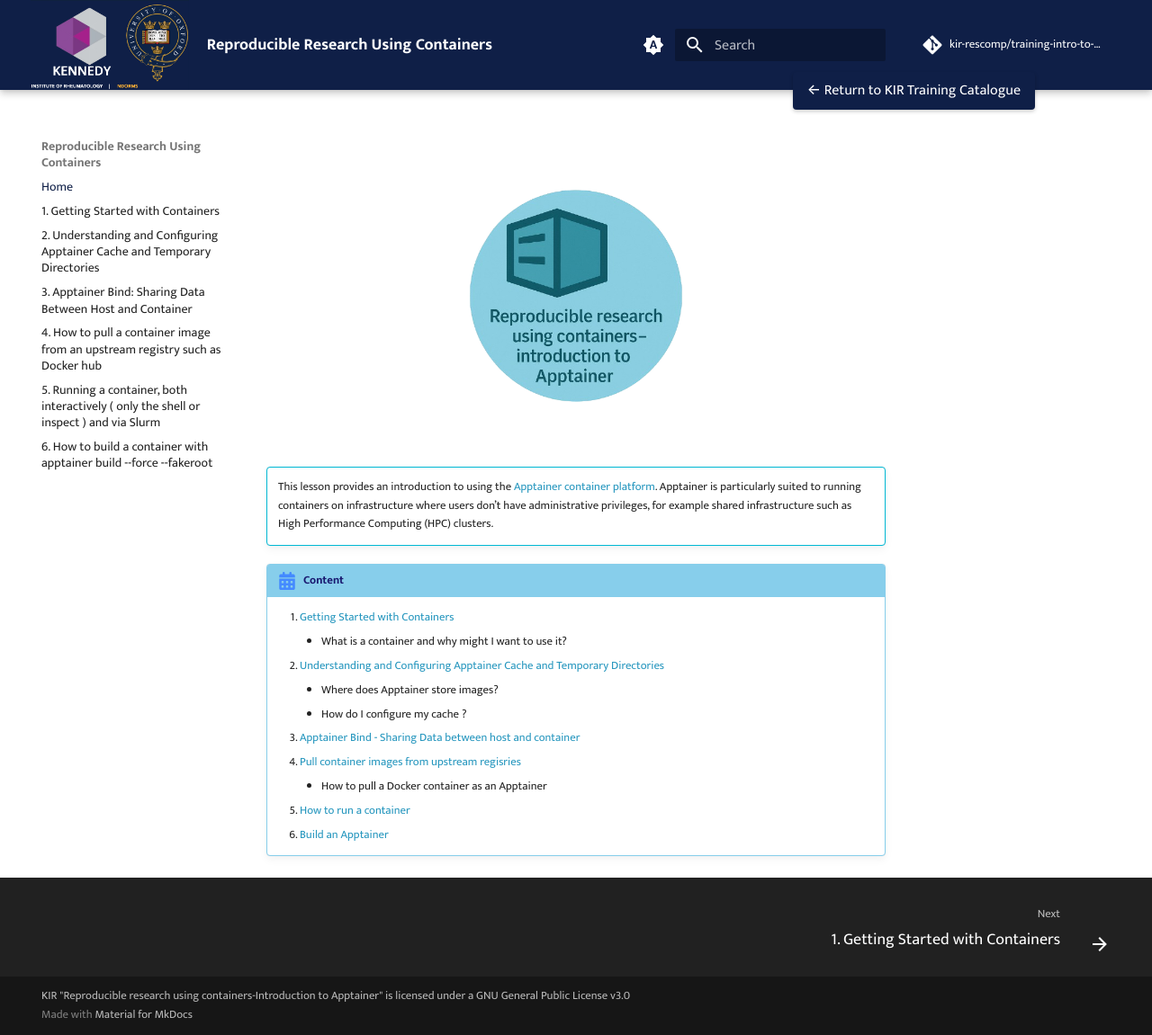
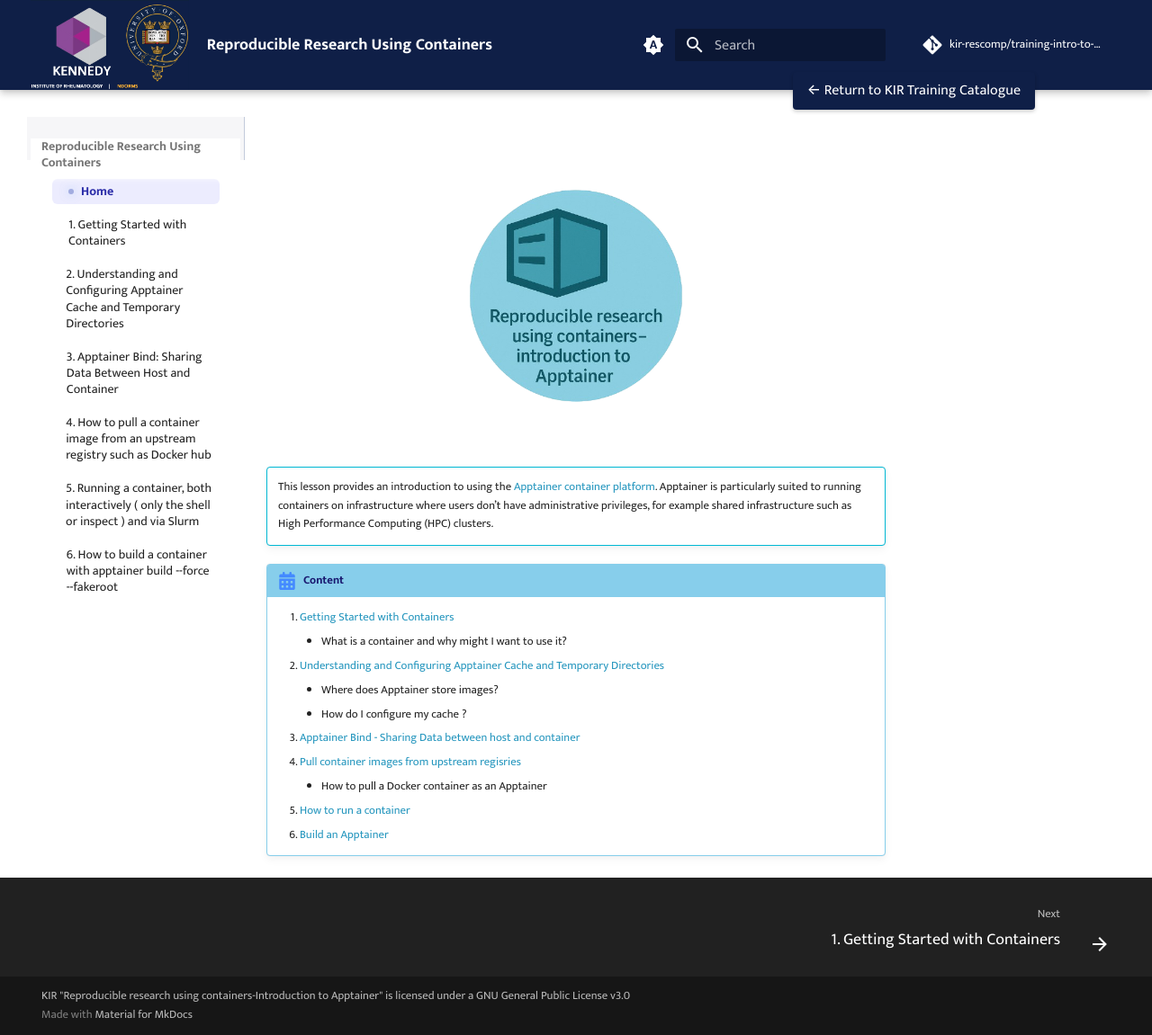
Before and after one commit to kir-rescomp/training-intro-to-apptainer, an MkDocs documentation site: the page built from docs/index.md, in a window 1280 px wide and 1151 px high. Shown: the whole window at 90% size. Built offline with MkDocs 1.6.1 and Material for MkDocs 9.7.7, drawn with Linux system fonts in a browser that asks for light colours; comment, search, counter and statistics services are not loaded.

Commit message:
add new side-bar stylesheet

```diff
--- /dev/null
+++ b/docs/stylesheets/side_bar_menu.css
@@ -0,0 +1,62 @@
+/* Clean, contemporary design with subtle animations */
+.md-sidebar--primary {
+    background: #f6f6f8;
+    border-right: 1px solid #c3cbdb;
+}
+
+[data-md-color-scheme="slate"] .md-sidebar--primary {
+    background: #1a1b26;
+    border-right: 1px solid #2f3241;
+}
+
+.md-nav__item {
+    margin: 2px 12px;
+    position: relative;
+}
+
+.md-nav__link {
+    border-radius: 6px;
+    padding: 5px 5px;
+    transition: all 0.2s cubic-bezier(0.4, 0, 0.2, 1);
+    display: flex;
+    align-items: center;
+    gap: 8px;
+}
+
+/* Add subtle dot indicator */
+.md-nav__link::before {
+    content: '';
+    width: 6px;
+    height: 6px;
+    border-radius: 50%;
+    background: transparent;
+    transition: all 0.3s ease;
+}
+
+.md-nav__link:hover::before {
+    background: #6366f1;
+    box-shadow: 0 0 8px rgba(99, 102, 241, 0.6);
+}
+
+.md-nav__link:hover {
+    background: rgba(99, 102, 241, 0.08);
+    padding-left: 18px;
+}
+
+.md-nav__link--active {
+    background: rgba(99, 102, 241, 0.12);
+    color: #2a2ca8 !important;
+    font-weight: 600;
+    padding-left: 18px;
+}
+
+.md-nav__link--active::before {
+    background: #8190d4;
+    box-shadow: 0 0 12px rgba(109, 156, 231, 0.8);
+    animation: pulse 2s infinite;
+}
+
+@keyframes pulse {
+    0%, 100% { opacity: 1; }
+    50% { opacity: 0.4; }
+}
--- a/mkdocs.yml
+++ b/mkdocs.yml
@@ -123,3 +123,4 @@ copyright : KIR "Reproducible research using containers-Introduction to Apptaine
 extra_css:
   - stylesheets/extra.css
   - stylesheets/catalogue-return-button.css
+  - stylesheets/side_bar_menu.css
```
